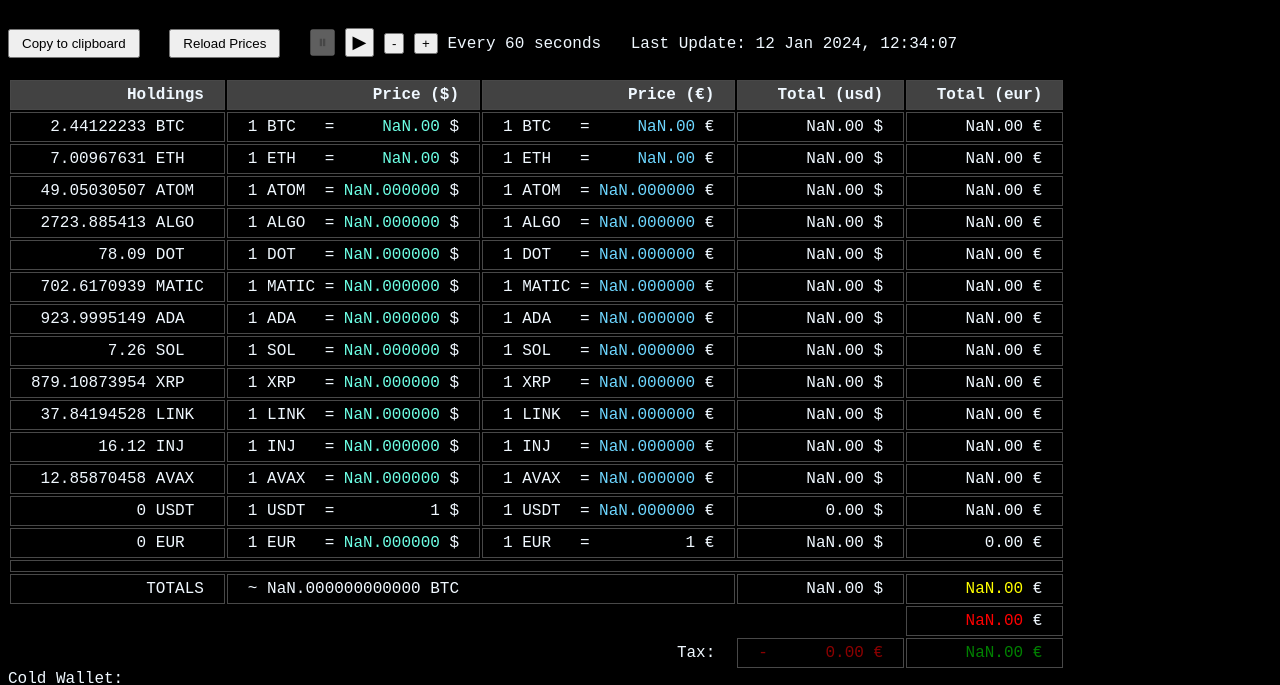
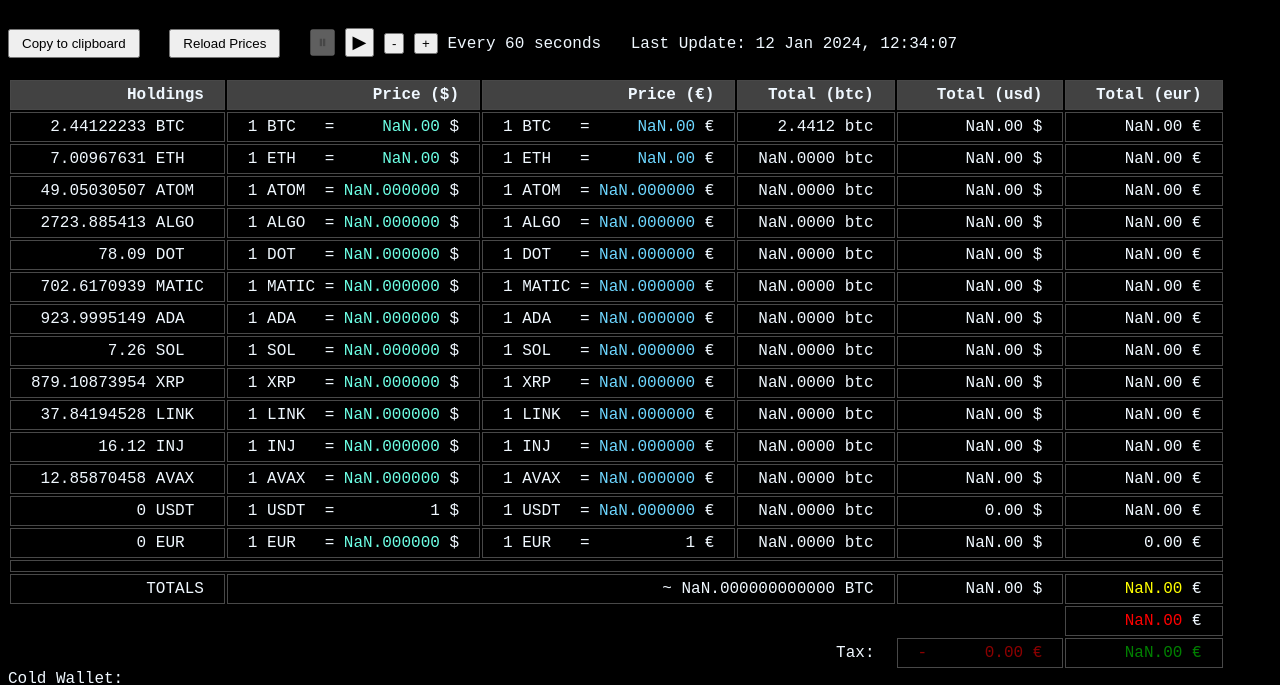
Before and after one commit to joelbarba/jb-crypto-portfolio, a website: page index.html in a window 1280 px wide. Shown: the part 71-756 px from the top of the page. Drawn offline with Linux system fonts and the light colour scheme; no server answers.

Commit message:
Added total btc column

```diff
--- a/client.js
+++ b/client.js
@@ -353,6 +353,9 @@
   document.getElementById(coinLC + '-eur-price').innerHTML = ` 1 ${pad5Coin} = <span class="eur-price">${num(obj.price.eur, 10, decimals)}</span> €`;
   document.getElementById(coinLC + '-usd-total').innerHTML = `<span class="usd-total">${num(obj.totals.usd)}</span> $`;
   document.getElementById(coinLC + '-eur-total').innerHTML = `<span class="eur-total">${num(obj.totals.eur)}</span> €`;
+  const totalInBtcEl = document.getElementById(coinLC + '-btc-total');
+  if (totalInBtcEl) { totalInBtcEl.innerHTML = `${num(obj.totals.btc, 1, 4)} btc`; }
+  // if (totalInBtcEl) { totalInBtcEl.innerHTML = `${num(Math.round(obj.totals.btc * 10000) / 10000, 16, 12)}`; }
 
   if (coinName === 'USDT') { document.getElementById(coinLC + '-usd-price').innerHTML = ` 1 ${pad5Coin} = ${pad(1)} $`; }
   if (coinName === 'EUR')  { document.getElementById(coinLC + '-eur-price').innerHTML = ` 1 ${pad5Coin} = ${pad(1)} €`; }
--- a/index.html
+++ b/index.html
@@ -33,6 +33,7 @@
     <th id="header-holdings">Holdings</th>
     <th id="header-usd-price">Price ($)</th>
     <th id="header-eur-price">Price (€)</th>
+    <th id="header-btc-total">Total (btc)</th>
     <th id="header-usd-total">Total (usd)</th>
     <th id="header-eur-total">Total (eur)</th>
   </tr>
@@ -40,6 +41,7 @@
     <td id="btc-holdings">1.28731828 btc</td>
     <td id="btc-usd-price">1 BTC   =  29,765.16 $</td>
     <td id="btc-eur-price">1 BTC   =  27,261.08 €</td>
+    <td id="btc-btc-total">??? btc</td>
     <td id="btc-usd-total">42,395.72 $</td>
     <td id="btc-eur-total">38,829.06 €</td>
   </tr>
@@ -47,6 +49,7 @@
     <td id="eth-holdings">1.28731828 btc</td>
     <td id="eth-usd-price">1 ETH   =  29,765.16 $</td>
     <td id="eth-eur-price">1 ETH   =  27,261.08 €</td>
+    <td id="eth-btc-total">??? btc</td>
     <td id="eth-usd-total">42,395.72 $</td>
     <td id="eth-eur-total">38,829.06 €</td>
   </tr>
@@ -54,6 +57,7 @@
     <td id="atom-holdings">...</td>
     <td id="atom-usd-price">...</td>
     <td id="atom-eur-price">...</td>
+    <td id="atom-btc-total">...</td>
     <td id="atom-usd-total">...</td>
     <td id="atom-eur-total">...</td>
   </tr>
@@ -61,6 +65,7 @@
     <td id="algo-holdings">...</td>
     <td id="algo-usd-price">...</td>
     <td id="algo-eur-price">...</td>
+    <td id="algo-btc-total">...</td>
     <td id="algo-usd-total">...</td>
     <td id="algo-eur-total">...</td>
   </tr>
@@ -68,6 +73,7 @@
     <td id="dot-holdings">...</td>
     <td id="dot-usd-price">...</td>
     <td id="dot-eur-price">...</td>
+    <td id="dot-btc-total">...</td>
     <td id="dot-usd-total">...</td>
     <td id="dot-eur-total">...</td>
   </tr>
@@ -75,6 +81,7 @@
     <td id="matic-holdings">...</td>
     <td id="matic-usd-price">...</td>
     <td id="matic-eur-price">...</td>
+    <td id="matic-btc-total">...</td>
     <td id="matic-usd-total">...</td>
     <td id="matic-eur-total">...</td>
   </tr>
@@ -82,6 +89,7 @@
     <td id="ada-holdings">...</td>
     <td id="ada-usd-price">...</td>
     <td id="ada-eur-price">...</td>
+    <td id="ada-btc-total">...</td>
     <td id="ada-usd-total">...</td>
     <td id="ada-eur-total">...</td>
   </tr>
@@ -89,6 +97,7 @@
     <td id="sol-holdings">...</td>
     <td id="sol-usd-price">...</td>
     <td id="sol-eur-price">...</td>
+    <td id="sol-btc-total">...</td>
     <td id="sol-usd-total">...</td>
     <td id="sol-eur-total">...</td>
   </tr>
@@ -96,6 +105,7 @@
     <td id="xrp-holdings">...</td>
     <td id="xrp-usd-price">...</td>
     <td id="xrp-eur-price">...</td>
+    <td id="xrp-btc-total">...</td>
     <td id="xrp-usd-total">...</td>
     <td id="xrp-eur-total">...</td>
   </tr>
@@ -103,6 +113,7 @@
     <td id="link-holdings">...</td>
     <td id="link-usd-price">...</td>
     <td id="link-eur-price">...</td>
+    <td id="link-btc-total">...</td>
     <td id="link-usd-total">...</td>
     <td id="link-eur-total">...</td>
   </tr>
@@ -110,6 +121,7 @@
     <td id="inj-holdings">...</td>
     <td id="inj-usd-price">...</td>
     <td id="inj-eur-price">...</td>
+    <td id="inj-btc-total">...</td>
     <td id="inj-usd-total">...</td>
     <td id="inj-eur-total">...</td>
   </tr>
@@ -117,6 +129,7 @@
     <td id="avax-holdings">...</td>
     <td id="avax-usd-price">...</td>
     <td id="avax-eur-price">...</td>
+    <td id="avax-btc-total">...</td>
     <td id="avax-usd-total">...</td>
     <td id="avax-eur-total">...</td>
   </tr>
@@ -124,6 +137,7 @@
     <td id="usdt-holdings">...</td>
     <td id="usdt-usd-price">...</td>
     <td id="usdt-eur-price">...</td>
+    <td id="usdt-btc-total">...</td>
     <td id="usdt-usd-total">...</td>
     <td id="usdt-eur-total">...</td>
   </tr>
@@ -131,22 +145,23 @@
     <td id="eur-holdings">...</td>
     <td id="eur-usd-price">...</td>
     <td id="eur-eur-price">...</td>
+    <td id="eur-btc-total">...</td>
     <td id="eur-usd-total">...</td>
     <td id="eur-eur-total">...</td>
   </tr>
-  <tr id="separator-row" ><td colspan="5"></td></tr>
+  <tr id="separator-row" ><td colspan="6"></td></tr>
   <tr class="row-totals">
     <td id="totals-holdings">TOTALS</td>
-    <td id="totals-btc" colspan="2" style="text-align: left">...</td>
+    <td id="totals-btc" colspan="3" style="text-align: right">...</td>
     <td id="totals-usd-total">...</td>
     <td id="totals-eur-total">...</td>
   </tr>
   <tr class="row-profit">
-    <td id="profit-pad" colspan="4" style="border: none"></td>
+    <td id="profit-pad" colspan="5" style="border: none"></td>
     <td id="totals-profit">...</td>
   </tr>
   <tr class="row-profit2">
-    <td id="profit-pad2" colspan="3" style="border: none">Tax:</td>
+    <td id="profit-pad2" colspan="4" style="border: none">Tax:</td>
     <td id="totals-taxes" style="color: darkred">...</td>
     <td id="totals-profit-after-taxes" style="color: green">...</td>
   </tr>
```
